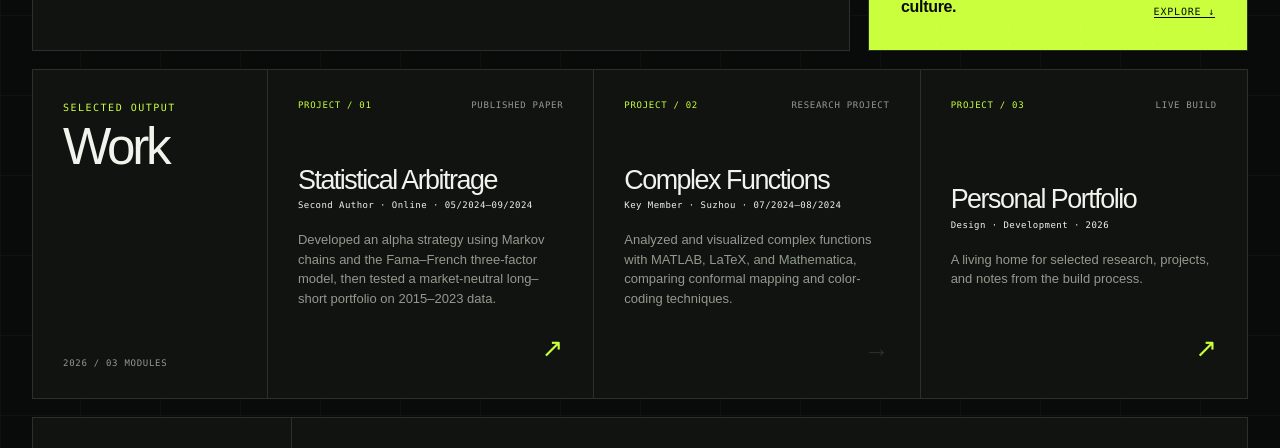
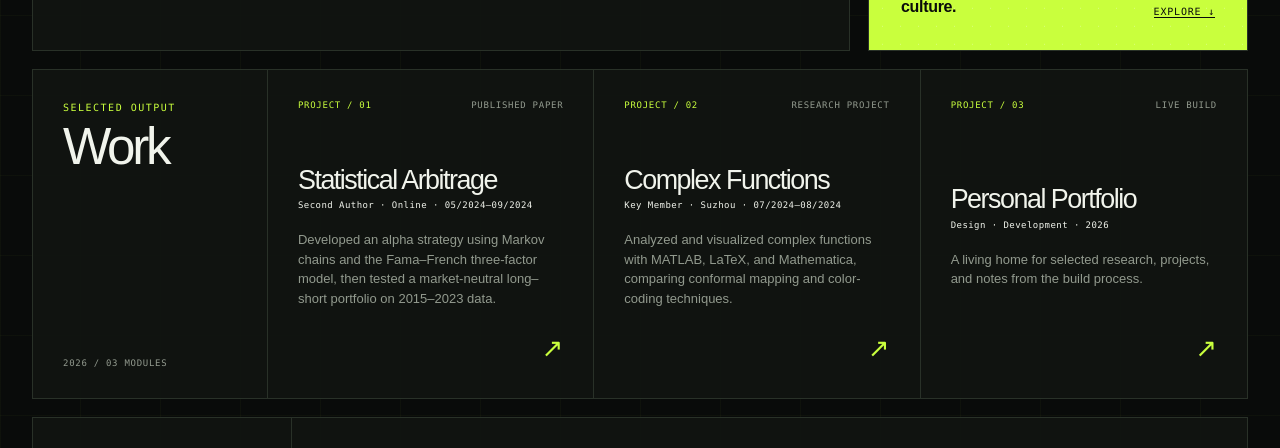
Before and after one commit to xinxing2027/xinxing2027.github.io, a Next.js app: page / in a window 1280 px wide. Shown: the part 625-1073 px from the top of the page. Built offline with nearby package versions, Linux system fonts and the light colour scheme.

Commit message:
Link complex functions poster

```diff
--- a/app/page.tsx
+++ b/app/page.tsx
@@ -18,6 +18,7 @@ const work = [
     meta: "Key Member · Suzhou · 07/2024—08/2024",
     description:
       "Analyzed and visualized complex functions with MATLAB, LaTeX, and Mathematica, comparing conformal mapping and color-coding techniques.",
+    href: "/complex-functions-poster.jpg",
     status: "Research project",
   },
   {
```
